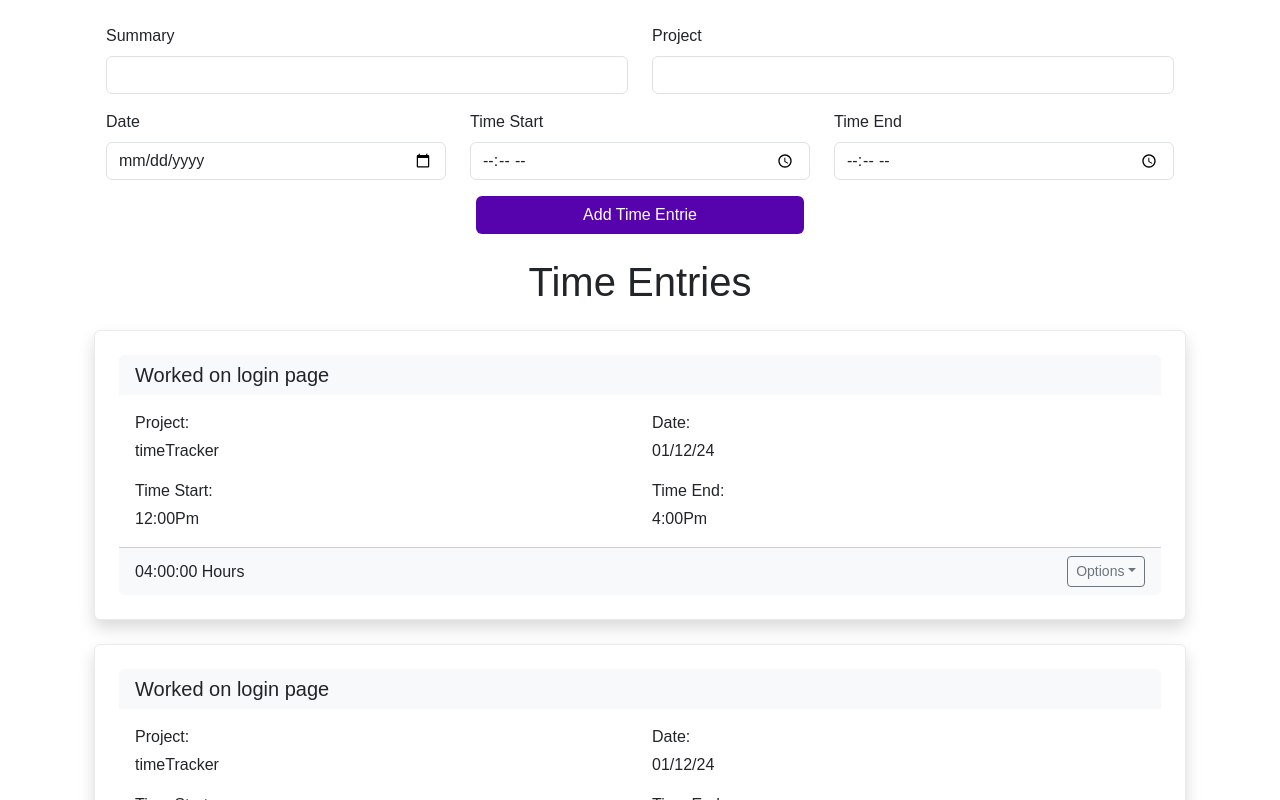
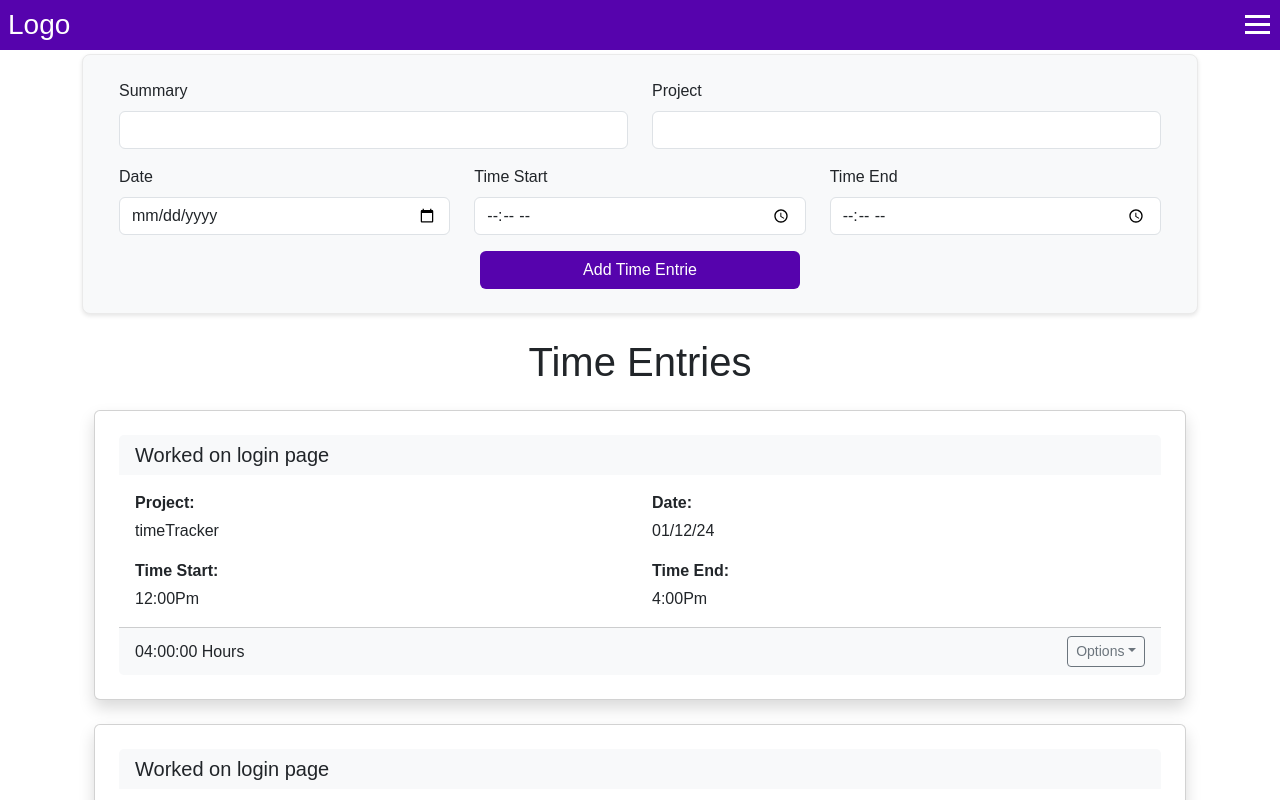
Before and after one commit to williamvelichko/TimeTrackerFrontEnd, a React (Create React App) app: page /timeTracker in a window 1280 px wide. Shown: the top 800 px of the page. Built offline with nearby package versions, Linux system fonts and the light colour scheme.

Commit message:
frontend complete

```diff
--- a/src/App.tsx
+++ b/src/App.tsx
@@ -4,19 +4,54 @@ import Login from "./pages/Login/Login";
 import ResetPassword from "./pages/ResetPassword/ResetPassword";
 import Register from "./pages/Register/Register";
 import TimeTracker from "./pages/TimeTracker/TimeTracker";
+import Layout from "./Layout";
+import AuthLayout from "./AuthLayout";
 
 const App: React.FC = () => {
   return (
     <Router>
-      <div className="App vh-100">
-        <Routes>
-          <Route path="/" element={<Login />} />
-          <Route path="/login" element={<Login />} />
-          <Route path="/register" element={<Register />} />
-          <Route path="/reset-password" element={<ResetPassword />} />
-          <Route path="/timeTracker" element={<TimeTracker />} />
-        </Routes>
-      </div>
+      <Routes>
+        <Route
+          path="/"
+          element={
+            <AuthLayout>
+              <Login />
+            </AuthLayout>
+          }
+        />
+        <Route
+          path="/login"
+          element={
+            <AuthLayout>
+              <Login />
+            </AuthLayout>
+          }
+        />
+        <Route
+          path="/register"
+          element={
+            <AuthLayout>
+              <Register />
+            </AuthLayout>
+          }
+        />
+        <Route
+          path="/reset-password"
+          element={
+            <AuthLayout>
+              <ResetPassword />
+            </AuthLayout>
+          }
+        />
+        <Route
+          path="/timeTracker"
+          element={
+            <Layout>
+              <TimeTracker />
+            </Layout>
+          }
+        />
+      </Routes>
     </Router>
   );
 };
--- /dev/null
+++ b/src/AuthLayout.tsx
@@ -0,0 +1,11 @@
+import React, { ReactNode } from "react";
+
+interface LayoutProps {
+  children: ReactNode;
+}
+
+const AuthLayout: React.FC<LayoutProps> = ({ children }) => {
+  return <div className="App vh-100">{children}</div>;
+};
+
+export default AuthLayout;
--- /dev/null
+++ b/src/Layout.tsx
@@ -0,0 +1,17 @@
+import React, { ReactNode } from "react";
+import Header from "./components/Header/Header";
+
+interface AuthProviderProps {
+  children: ReactNode;
+}
+
+const Layout: React.FC<AuthProviderProps> = ({ children }) => {
+  return (
+    <div className="App vh-100">
+      <Header />
+      <div style={{ marginTop: "54px" }}>{children}</div>
+    </div>
+  );
+};
+
+export default Layout;
--- a/src/assets/styles/styles.scss
+++ b/src/assets/styles/styles.scss
@@ -4,7 +4,7 @@
 // Colors
 $primary-color: #5603ad;
 $secondary-color: #ffffff;
-$third-primary: #b3e9c7;
+$third-primary: #f8f9fa;
 
 // Your custom styles
 body {
--- /dev/null
+++ b/src/components/Header/Header.tsx
@@ -0,0 +1,18 @@
+import React from "react";
+import Logo from "./components/Logo";
+import Menu from "./components/Menu";
+
+const Header = () => {
+  return (
+    <header className="header d-flex w-100 flex-row">
+      <div className="w-50">
+        <Logo />
+      </div>
+      <div className="w-50">
+        <Menu />
+      </div>
+    </header>
+  );
+};
+
+export default Header;
--- /dev/null
+++ b/src/components/Header/components/Logo.tsx
@@ -0,0 +1,11 @@
+import React from "react";
+
+const Logo = () => {
+  return (
+    <div className="logo d-flex justify-content-start align-items-center h-100 ">
+      <h3 className="m-2">Logo</h3>
+    </div>
+  );
+};
+
+export default Logo;
--- /dev/null
+++ b/src/components/Header/components/Menu.tsx
@@ -0,0 +1,30 @@
+import React, { useState } from "react";
+import "../styles/Header.styles.scss";
+
+const Menu = () => {
+  const [isOpen, setIsOpen] = useState(false);
+
+  const toggleMenu = () => {
+    setIsOpen(!isOpen);
+  };
+
+  return (
+    <div className="menu d-flex justify-content-end">
+      <div
+        className={`menu-toggle ${isOpen ? "open" : ""}`}
+        onClick={toggleMenu}
+      >
+        <div className="bar1"></div>
+        <div className="bar2"></div>
+        <div className="bar3"></div>
+      </div>
+      <div className={`menu-items ${isOpen ? "open" : ""}`}>
+        <a href="/">Home</a>
+        <a href="/about">About</a>
+        <a href="/contact">Contact</a>
+      </div>
+    </div>
+  );
+};
+
+export default Menu;
--- /dev/null
+++ b/src/components/Header/styles/Header.styles.scss
@@ -0,0 +1,71 @@
+@import "../../../assets/styles/styles.scss";
+
+/*Header.scss */
+
+.header {
+  background-color: $primary-color;
+  position: fixed;
+  top: 0;
+  left: 0;
+  width: 100%;
+  z-index: 1000;
+  height: 50px;
+}
+
+.logo {
+  color: $secondary-color;
+}
+
+.menu {
+  position: relative;
+}
+
+.menu-toggle {
+  cursor: pointer;
+  display: inline-block;
+  padding: 10px;
+}
+
+.bar1,
+.bar2,
+.bar3 {
+  width: 25px;
+  height: 3px;
+  background-color: $secondary-color;
+  margin: 5px 0;
+  transition: 0.4s;
+}
+
+.menu-items {
+  display: none;
+  position: absolute;
+  background-color: #f9f9f9;
+  min-width: 150px;
+  box-shadow: 0px 8px 16px 0px rgba(0, 0, 0, 0.2);
+  z-index: 1;
+}
+
+.menu-items a {
+  display: block;
+  padding: 12px 16px;
+  text-decoration: none;
+  color: #333;
+}
+
+.open .bar1 {
+  -webkit-transform: rotate(-45deg) translate(-5px, 6px);
+  transform: rotate(-45deg) translate(-5px, 6px);
+}
+
+.open .bar2 {
+  opacity: 0;
+}
+
+.open .bar3 {
+  -webkit-transform: rotate(45deg) translate(-5px, -6px);
+  transform: rotate(45deg) translate(-5px, -6px);
+}
+
+.open .menu-items {
+  display: block;
+}
--- a/src/pages/TimeTracker/TimeTracker.tsx
+++ b/src/pages/TimeTracker/TimeTracker.tsx
@@ -4,7 +4,7 @@ import ViewEntries from "./components/ViewEntries";
 
 const TimeTracker = () => {
   return (
-    <div className="container mt-4">
+    <div className="container ">
       <div className="col">
         <div className="col">
           <CreateEntrie />
--- a/src/pages/TimeTracker/components/CreateEntrie.tsx
+++ b/src/pages/TimeTracker/components/CreateEntrie.tsx
@@ -3,7 +3,7 @@ import "./../styles/TimeTracker.styles.scss";
 
 const CreateEntrie = () => {
   return (
-    <div className="container">
+    <div className="createEntrie container p-4">
       <div className="row d-flex justify-content-evenly">
         <div className="row">
           <div className="col-md-6 mb-3">
--- a/src/pages/TimeTracker/components/TimeCard.tsx
+++ b/src/pages/TimeTracker/components/TimeCard.tsx
@@ -19,21 +19,21 @@ const TimeCard: React.FC<{ time: TimeEntry }> = ({ time }) => {
       <div className="card-body">
         <div className="row">
           <div className="col-6">
-            <p className="mb-1 font-weight-bold">Project:</p>
+            <p className="mb-1 time-type">Project:</p>
             <p className="mb-0">{time.project}</p>
           </div>
           <div className="col-6">
-            <p className="mb-1 font-weight-bold">Date:</p>
+            <p className="mb-1 time-type">Date:</p>
             <p className="mb-0">{time.date}</p>
           </div>
         </div>
         <div className="row mt-3">
           <div className="col-6">
-            <p className="mb-1 font-weight-bold">Time Start:</p>
+            <p className="mb-1 time-type">Time Start:</p>
             <p className="mb-0">{time.timeStart}</p>
           </div>
           <div className="col-6">
-            <p className="mb-1 font-weight-bold">Time End:</p>
+            <p className="mb-1 time-type">Time End:</p>
             <p className="mb-0">{time.timeEnd}</p>
           </div>
         </div>
@@ -42,7 +42,7 @@ const TimeCard: React.FC<{ time: TimeEntry }> = ({ time }) => {
         <p className="mb-0 font-weight-bold">{time.totalTime} Hours</p>
         <div className="dropdown">
           <button
-            className="btn btn-sm btn-outline-secondary dropdown-toggle"
+            className="options-btn btn btn-sm btn-outline-secondary dropdown-toggle"
             type="button"
             id="dropdownMenuButton"
             data-bs-toggle="dropdown"
--- a/src/pages/TimeTracker/styles/TimeTracker.styles.scss
+++ b/src/pages/TimeTracker/styles/TimeTracker.styles.scss
@@ -1,6 +1,13 @@
 @import "../../../assets/styles/styles.scss";
 
-.btn-create {
+.createEntrie {
+  background-color: #f8f9fa;
+  border: 1px solid #eaeaea;
+  border-radius: 8px;
+  box-shadow: 0 2px 4px rgba(0, 0, 0, 0.1);
+}
+
+.createEntrie .btn-create {
   background-color: $primary-color;
   color: $secondary-color;
   width: 100%;
@@ -27,6 +34,10 @@
   border-bottom: 1px solid #eaeaea;
 }
 
+.time-type {
+  font-weight: bold;
+}
+
 .card-mid,
 .card-foot {
   padding: 10px;
```
